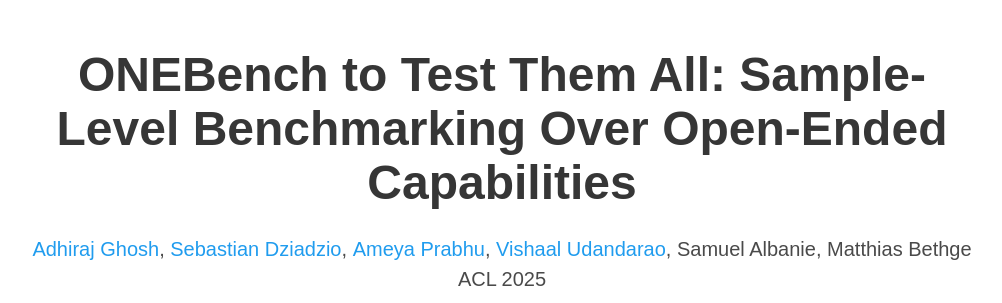
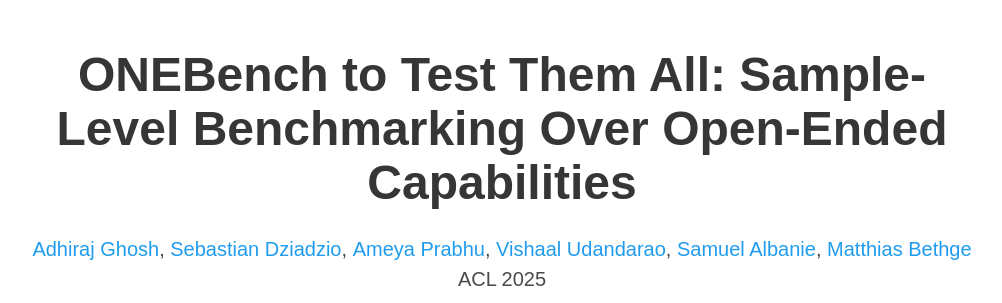
Before and after one commit to bethgelab/onebench, a plain HTML site: page docs/index.html in a window 1280 px wide. Shown: the top 303 px of the page, without its empty margins (138-1140 px from the left). Drawn offline with nearby package versions, Linux system fonts and the light colour scheme; some icons are missing; a web font is replaced by a local one.

Commit message:
Add more personal website links

```diff
--- a/docs/index.html
+++ b/docs/index.html
@@ -43,8 +43,8 @@
               <span class="author-block"><a href="sebastiandziadzio.com" target="_blank">Sebastian Dziadzio</a>,</span>
               <span class="author-block"><a href="https://drimpossible.github.io/" target="_blank">Ameya Prabhu</a>,</span>
               <span class="author-block"><a href="https://vishaal27.github.io/" target="_blank">Vishaal Udandarao</a>,</span>
-              <span class="author-block">Samuel Albanie,</span>
-              <span class="author-block">Matthias Bethge</span>
+              <span class="author-block"><a href="https://samuelalbanie.com/" target="_blank">Samuel Albanie</a>,</span>
+              <span class="author-block"><a href="https://bethgelab.org/" target="_blank">Matthias Bethge</a></span>
             </div>
             <div class="is-size-5 publication-authors">
               <span class="author-block">ACL 2025</span>
```
